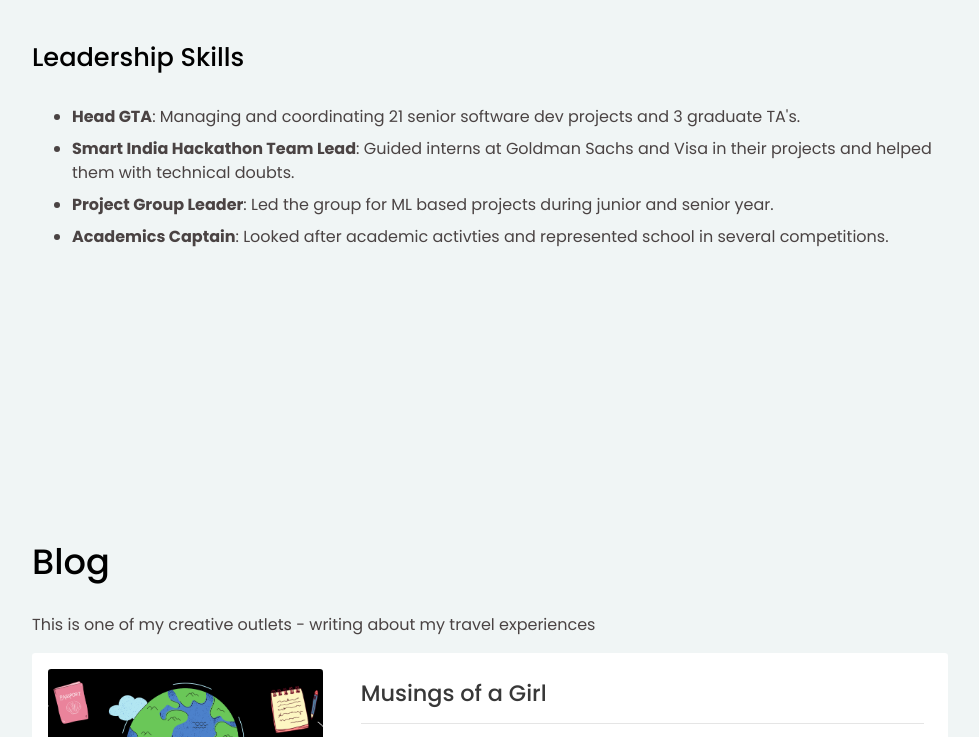
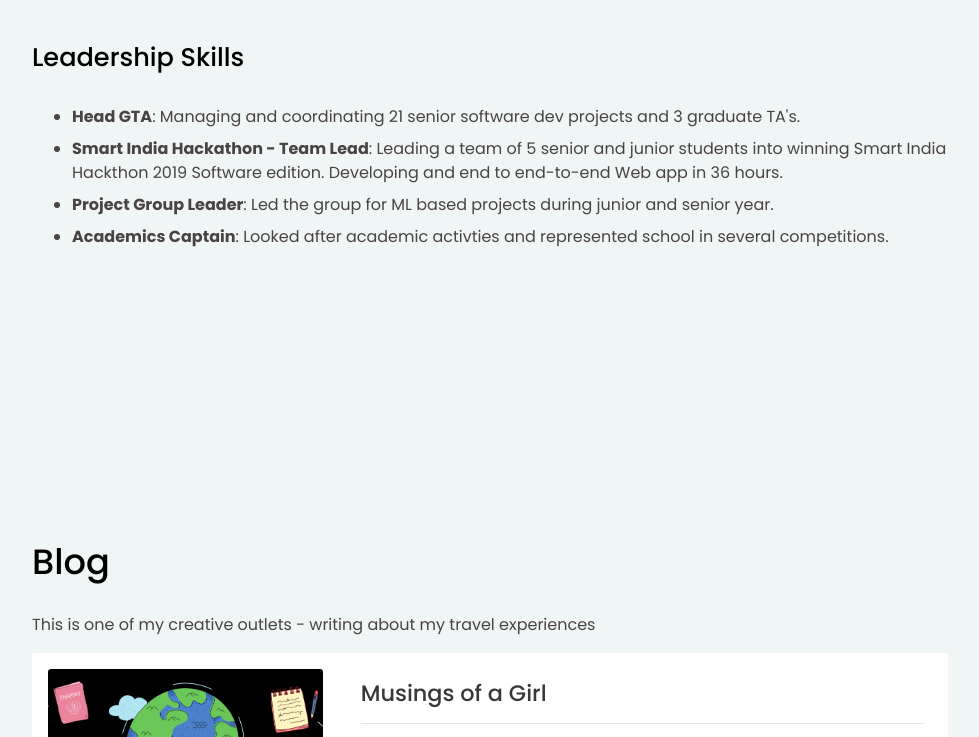
Before and after one commit to DishaDudhal/dishadudhal.github.io, a plain HTML site: page index.html in a window 1280 px wide. Shown: the part 7600-8337 px from the top of the page, without its empty margins (286-1265 px from the left). Drawn offline with nearby package versions, Linux system fonts and the light colour scheme.

Commit message:
Modified Leadership section

```diff
--- a/index.html
+++ b/index.html
@@ -523,7 +523,7 @@
           <br>
           <ul id="section-list">
             <li id="section-content1"><b>Head GTA</b>: Managing and coordinating 21 senior software dev projects and 3 graduate TA's.</li>
-            <li id="section-content1"><b>Smart India Hackathon Team Lead</b>: Guided interns at Goldman Sachs and Visa in their projects and helped them with technical doubts.</li>
+            <li id="section-content1"><b>Smart India Hackathon - Team Lead</b>: Leading a team of 5 senior and junior students into winning Smart India Hackthon 2019 Software edition. Developing and end to end-to-end Web app in 36 hours.</li>
             <li id="section-content1"><b>Project Group Leader</b>: Led the group for ML based projects during junior and senior year.</li>
             <li id="section-content1"><b>Academics Captain</b>: Looked after academic activties and represented school in several competitions.</li>
           </ul>
```
